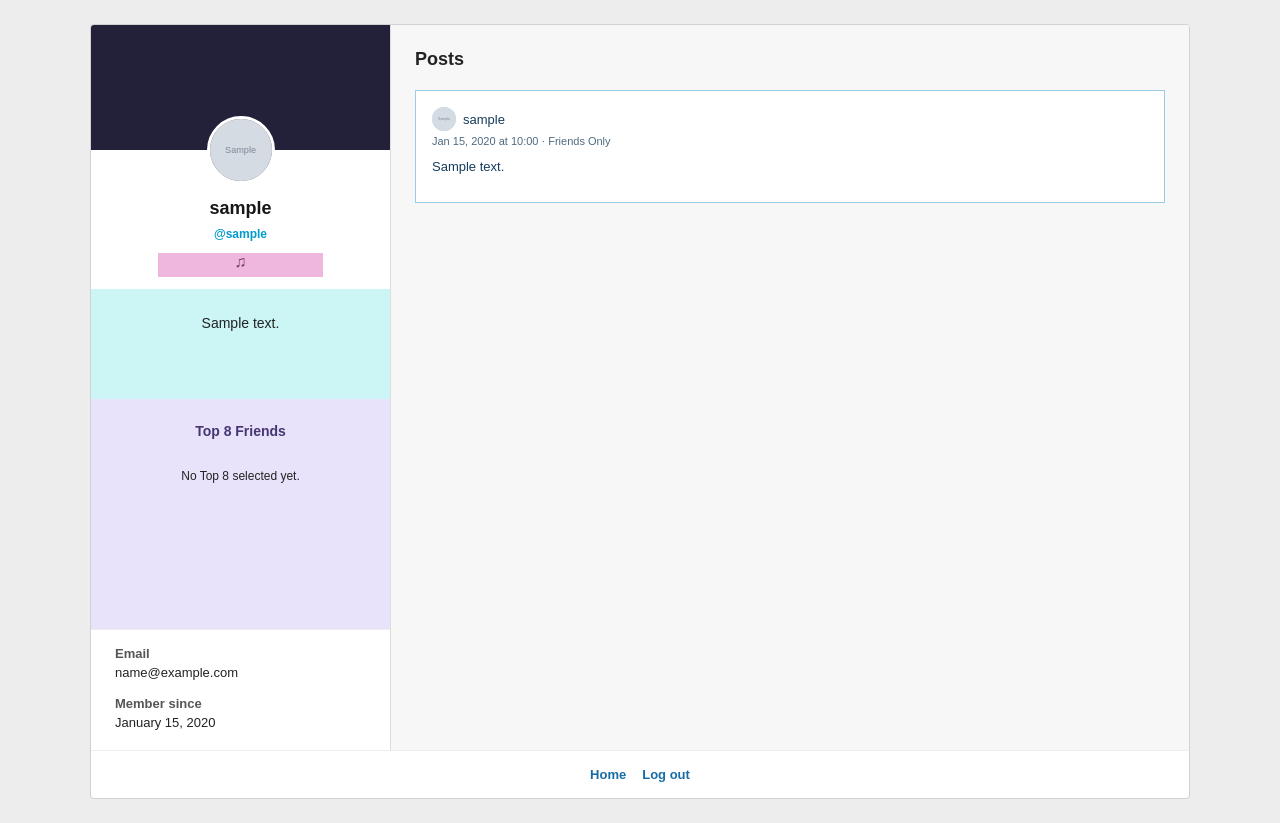
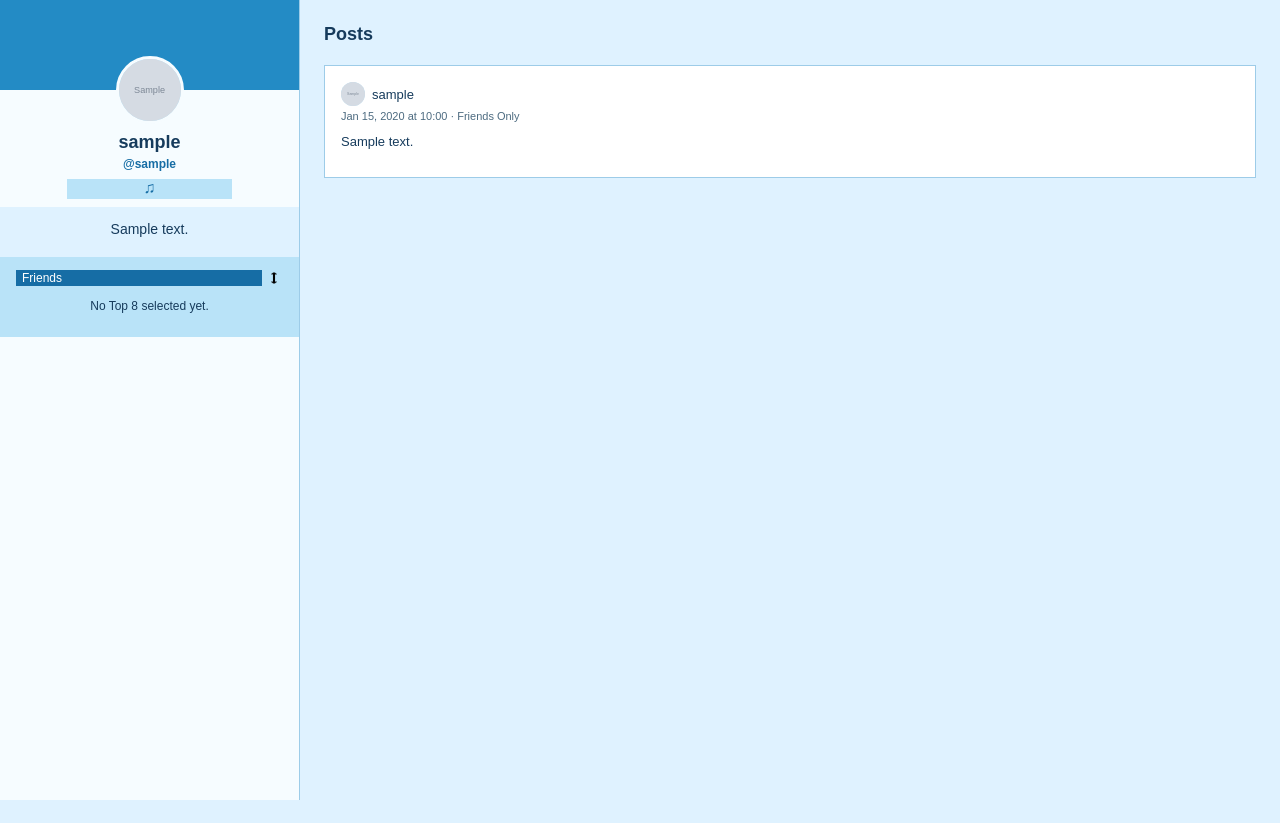
Before and after one commit to cyrusdidit/nexusspace, a PHP site: page /pages/profile.php in a window 1280 px wide. After the commit the page ends 800 px from the top, so only its background shows below. Run offline with PHP 8.4, Linux system fonts and the light colour scheme; the visitor is signed in with stand-in values (Sample User, id 1); tables that the repository leaves empty or names only in its code hold one stand-in row (values such as "Sample post"); grey boxes marked "Sample" are stand-in pictures.

Commit message:
wip layout & updated theme

```diff
--- a/assets/css/style.css
+++ b/assets/css/style.css
@@ -126,50 +126,66 @@ a {
 .profile-name-row form { margin-left: auto; flex-shrink: 0; }
 .profile-name-row button { margin: 0; }
 .profile-name-row button:disabled { background: #5b9bc0; cursor: default; }
-.profile-page { background: #ededed; color: #222; }
+.profile-page { background: #dff2ff; color: #163b5c; }
 .profile-page .profile-sheet { width: min(100%, 520px); padding: 0; border: 1px solid #d1d1d1; border-radius: 4px; overflow: hidden; box-shadow: none; }
-.profile-cover { height: 165px; background: #232139; }
+.profile-cover { height: 165px; background: #238bc5; }
 .profile-identity { padding: 0 24px 24px; text-align: center; }
-.profile-picture { position: relative; display: grid; place-items: center; width: 90px; height: 90px; margin: -45px auto 14px; border: 3px solid #fff; border-radius: 50%; overflow: hidden; background: #777184; color: #fff; font-size: 30px; font-weight: 700; }
+.profile-picture { position: relative; display: grid; place-items: center; width: 90px; height: 90px; margin: -45px auto 14px; border: 3px solid #f6fcff; border-radius: 50%; overflow: hidden; background: #b9e3f8; color: #166da5; font-size: 30px; font-weight: 700; }
 .profile-picture img { position: absolute; inset: 0; width: 100%; height: 100%; object-fit: cover; }
-.profile-identity h1 { color: #171717; font-size: 22px; margin: 0 0 8px; overflow-wrap: anywhere; }
-.profile-handle { color: #009bcc; font-size: 13px; font-weight: 700; margin: 0 0 12px; overflow-wrap: anywhere; }
+.profile-identity h1 { color: #163b5c; font-size: 22px; margin: 0 0 8px; overflow-wrap: anywhere; }
+.profile-handle { color: #166da5; font-size: 13px; font-weight: 700; margin: 0 0 12px; overflow-wrap: anywhere; }
 .profile-bio { font-size: 14px; line-height: 1.5; margin: 0; white-space: pre-wrap; overflow-wrap: anywhere; }
 .profile-friend-actions { display: flex; justify-content: center; flex-wrap: wrap; gap: 8px; margin-top: 16px; }
 .profile-friend-actions button { margin: 0; font-size: 13px; padding: 8px 14px; }
 .profile-friend-actions button:disabled { background: #5b9bc0; cursor: default; }
-.profile-account-details { padding: 0 24px 20px; border-top: 1px solid #eee; font-size: 13px; overflow-wrap: anywhere; }
-.profile-account-details .profile-details dt { color: #555; }
+.profile-account-details { padding: 0 24px 20px; border-top: 1px solid #9dcce8; font-size: 13px; overflow-wrap: anywhere; }
+.profile-account-details .profile-details dt { color: #166da5; }
 .profile-account-details .profile-details { margin-bottom: 0; }
-.profile-footer { display: flex; justify-content: center; gap: 16px; margin: 0; padding: 16px 24px; border-top: 1px solid #eee; }
+.profile-footer { display: flex; justify-content: center; gap: 16px; margin: 0; padding: 16px 24px; border-top: 1px solid #9dcce8; background: #b9e3f8; }
 .profile-footer .button { background: transparent; color: #166da5; padding: 0; margin: 0; font-size: 13px; }
-.profile-page { align-items: start; padding: 24px; }
-.profile-page .profile-sheet { width: min(100%, 1100px); min-height: calc(100vh - 48px); }
-.profile-layout { display: grid; grid-template-columns: 300px minmax(0, 1fr); min-height: calc(100vh - 98px); }
-.profile-sidebar { min-width: 0; border-right: 1px solid #ddd; }
+.profile-page { display: block; padding: 0; }
+.profile-page .profile-sheet { width: 100%; min-height: 100vh; border: 0; border-radius: 0; }
+.profile-layout { display: grid; grid-template-columns: 300px minmax(0, 1fr); min-height: 100vh; }
+.profile-sidebar { min-width: 0; border-right: 1px solid #9dcce8; background: #f6fcff; }
 .profile-sidebar .profile-cover { height: 125px; }
 .profile-sidebar .profile-picture { width: 68px; height: 68px; margin-top: -34px; font-size: 24px; }
 .profile-sidebar .profile-identity { padding: 0 16px 12px; }
 .profile-sidebar .profile-identity h1 { font-size: 18px; }
 .profile-sidebar .profile-handle { font-size: 12px; margin-bottom: 0; }
-.profile-music-placeholder { height: 24px; width: 55%; margin: 0 auto 12px; background: #efb6de; color: #773367; text-align: center; }
-.profile-bio-section { min-height: 110px; padding: 24px 18px; background: #ccf5f5; text-align: center; }
-.profile-top-eight { min-height: 230px; padding: 24px 18px; background: #e8e2fa; }
-.profile-top-eight h2 { font-size: 14px; text-align: center; color: #473672; margin: 0 0 18px; }
+.profile-music-placeholder { height: 24px; width: 55%; margin: 0 auto 12px; background: #b9e3f8; color: #166da5; text-align: center; }
+.profile-bio-section { min-height: 110px; padding: 24px 18px; background: #dff2ff; text-align: center; }
+.profile-top-eight { min-height: 230px; padding: 24px 18px; background: #b9e3f8; }
+.profile-top-eight h2 { font-size: 12px; font-weight: 400; margin: 0; }
 .profile-top-eight > p { text-align: center; font-size: 12px; }
-.profile-top-eight-list { list-style: none; padding: 0; margin: 0; display: grid; grid-template-columns: repeat(2, minmax(0, 1fr)); gap: 16px 10px; }
-.profile-top-eight-list a { display: flex; flex-direction: column; align-items: center; gap: 6px; text-decoration: none; font-size: 12px; text-align: center; overflow-wrap: anywhere; }
-.profile-top-eight-list .post-avatar { width: 40px; height: 40px; flex-basis: 40px; }
-.profile-posts { min-width: 0; padding: 24px; background: #f7f7f7; }
+.profile-top-eight .post-avatar { width: 18px; height: 18px; flex-basis: 18px; font-size: 11px; }
+.profile-posts { min-width: 0; padding: 24px; background: #dff2ff; }
 .profile-posts > h2 { font-size: 18px; margin: 0 0 20px; }
 .profile-posts .post-card { padding: 16px; }
+@media (min-width: 701px) {
+    .profile-page { height: 100vh; height: 100dvh; overflow: hidden; }
+    .profile-page .profile-sheet { display: flex; flex-direction: column; height: 100%; min-height: 0; }
+    .profile-layout { flex: 1; min-height: 0; }
+    .profile-sidebar { display: flex; flex-direction: column; min-height: 0; overflow-y: auto; }
+    .profile-sidebar .profile-cover { height: 90px; flex-shrink: 0; }
+    .profile-sidebar .profile-identity { flex-shrink: 0; padding-bottom: 8px; }
+    .profile-sidebar .profile-picture { margin-bottom: 8px; }
+    .profile-sidebar .profile-identity h1 { margin-bottom: 4px; }
+    .profile-music-placeholder { flex-shrink: 0; margin-bottom: 8px; height: 20px; }
+    .profile-bio-section { min-height: 50px; max-height: 90px; padding: 12px 16px; overflow-y: auto; flex-shrink: 0; }
+    .profile-top-eight { min-height: 0; padding: 12px 16px; flex-shrink: 0; }
+    .profile-account-details { padding: 0 16px 10px; margin-top: auto; }
+    .profile-account-details .profile-details { display: grid; grid-template-columns: auto minmax(0, 1fr); gap: 6px 10px; margin-top: 10px; }
+    .profile-account-details .profile-details dt, .profile-account-details .profile-details dd { margin: 0; font-size: 11px; }
+    .profile-posts { min-height: 0; overflow-y: auto; }
+    .profile-footer { flex-shrink: 0; padding: 10px 16px; }
+}
 @media (max-width: 700px) {
     .profile-layout { grid-template-columns: 1fr; }
     .profile-sidebar { border-right: 0; }
     .profile-posts { padding: 18px; }
 }
 @media (max-width: 480px) {
-    .profile-page { padding: 12px; }
+    .profile-page { padding: 0; }
     .profile-cover { height: 145px; }
     .profile-identity { padding-right: 16px; padding-left: 16px; }
 }
--- a/pages/profile.php
+++ b/pages/profile.php
@@ -163,8 +163,11 @@ if ($user) {
             <?php if (trim($user['bio'] ?? '') !== ''): ?><p class="profile-bio"><?= htmlspecialchars($user['bio'], ENT_QUOTES, 'UTF-8') ?></p><?php endif; ?>
         </section>
         <section class="profile-top-eight" aria-labelledby="profile-top-eight-heading">
-            <h2 id="profile-top-eight-heading">Top 8 Friends</h2>
-            <ul class="profile-top-eight-list">
+            <div class="panel-heading">
+                <h2 class="friends-link" id="profile-top-eight-heading">Friends</h2>
+                <?php if ($isOwnProfile): ?><a class="friends-reorder" href="friends.php#top-eight" aria-label="Edit Top 8 friends"><img src="../assets/images/arrows.png" alt=""></a><?php endif; ?>
+            </div>
+            <ul class="friends-list">
                 <?php foreach ($topFriends as $friend): ?>
                     <?php
                     $friendAvatar = trim($friend['avatar_path'] ?? '');
@@ -172,7 +175,7 @@ if ($user) {
                         $friendAvatar = str_starts_with($friendAvatar, '/') ? $friendAvatar : '../' . $friendAvatar;
                     } else { $friendAvatar = ''; }
                     ?>
-                    <li><a href="profile.php?id=<?= (int) $friend['id'] ?>">
+                    <li><a class="top-friend-link" href="profile.php?id=<?= (int) $friend['id'] ?>">
                         <span class="post-avatar" aria-hidden="true"><span><?= htmlspecialchars(mb_strtoupper(mb_substr($friend['username'], 0, 1)), ENT_QUOTES, 'UTF-8') ?></span><?php if ($friendAvatar): ?><img src="<?= htmlspecialchars($friendAvatar, ENT_QUOTES, 'UTF-8') ?>" alt="" loading="lazy"><?php endif; ?></span>
                         <span><?= htmlspecialchars($friend['username'], ENT_QUOTES, 'UTF-8') ?></span>
                     </a></li>
@@ -180,21 +183,9 @@ if ($user) {
             </ul>
             <?php if (!$topFriends): ?><p>No Top 8 selected yet.</p><?php endif; ?>
         </section>
-        <div class="profile-account-details">
         <?php if ($friendError !== ''): ?>
             <p class="error-box" role="alert"><?= htmlspecialchars($friendError, ENT_QUOTES, 'UTF-8') ?></p>
         <?php endif; ?>
-
-        <dl class="profile-details">
-            <?php if ($isOwnProfile): ?>
-            <dt>Email</dt>
-            <dd><?= htmlspecialchars($user['email'], ENT_QUOTES, 'UTF-8') ?></dd>
-            <?php endif; ?>
-
-            <dt>Member since</dt>
-            <dd><?= htmlspecialchars(date('F j, Y', strtotime($user['registration_date'])), ENT_QUOTES, 'UTF-8') ?></dd>
-        </dl>
-        </div>
         </aside>
         <section class="profile-posts" aria-labelledby="profile-posts-heading">
             <h2 id="profile-posts-heading">Posts</h2>
@@ -215,10 +206,6 @@ if ($user) {
         </div>
         <?php endif; ?>
 
-        <p class="profile-footer">
-            <a class="button" href="../index.php">Home</a>
-            <a class="button button-secondary" href="../logout.php">Log out</a>
-        </p>
     </main>
 </body>
 </html>
```
